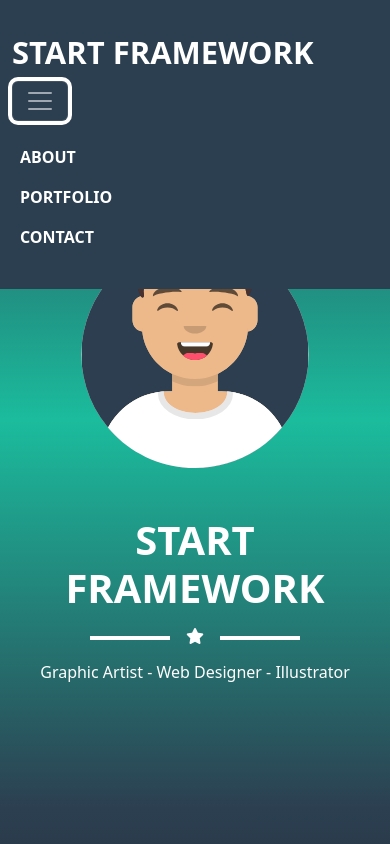
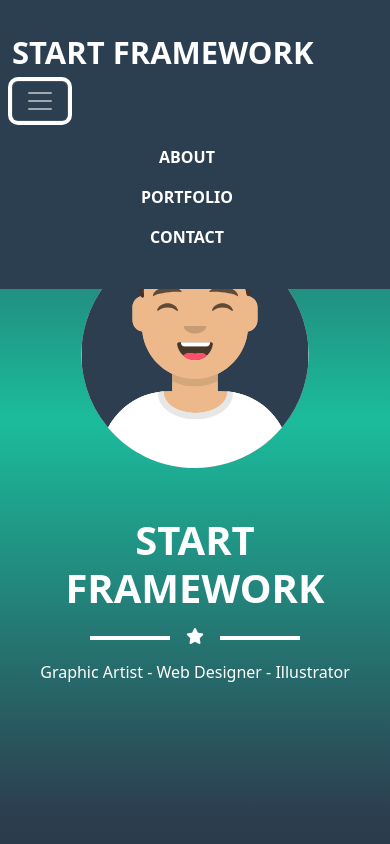
Before and after one commit to AhmedAbdelmonem047/First-Angular-Project, an Angular app: page /home in a window 390 px wide. Both pictures are taken after a click on the button "Toggle navigation". Shown: the top 844 px of the page. Built offline with nearby package versions, Linux system fonts and the light colour scheme.

Commit message:
debugging

```diff
--- a/src/app/components/navbar/navbar.component.html
+++ b/src/app/components/navbar/navbar.component.html
@@ -7,7 +7,7 @@
             <span class="navbar-toggler-icon"></span>
         </button>
         <div class="collapse navbar-collapse" id="collapsibleNavId">
-            <ul class="navbar-nav ms-auto mt-2 mt-lg-0">
+            <ul class="navbar-nav ms-auto mt-2 mt-lg-0 text-center">
                 <li class="nav-item">
                     <a class="nav-link text-uppercase rounded-2" routerLinkActive="active" routerLink="/about">About</a>
                 </li>
```
